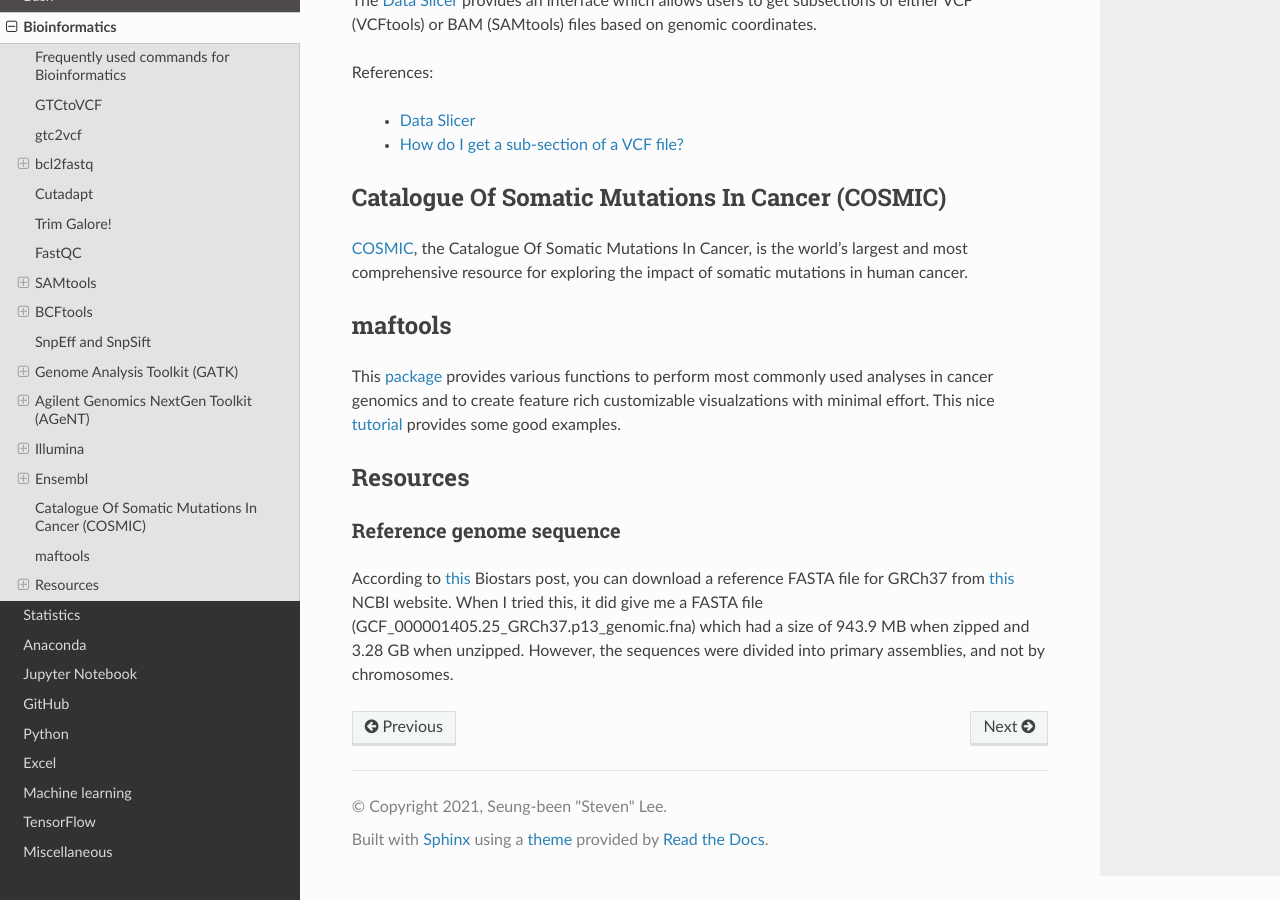
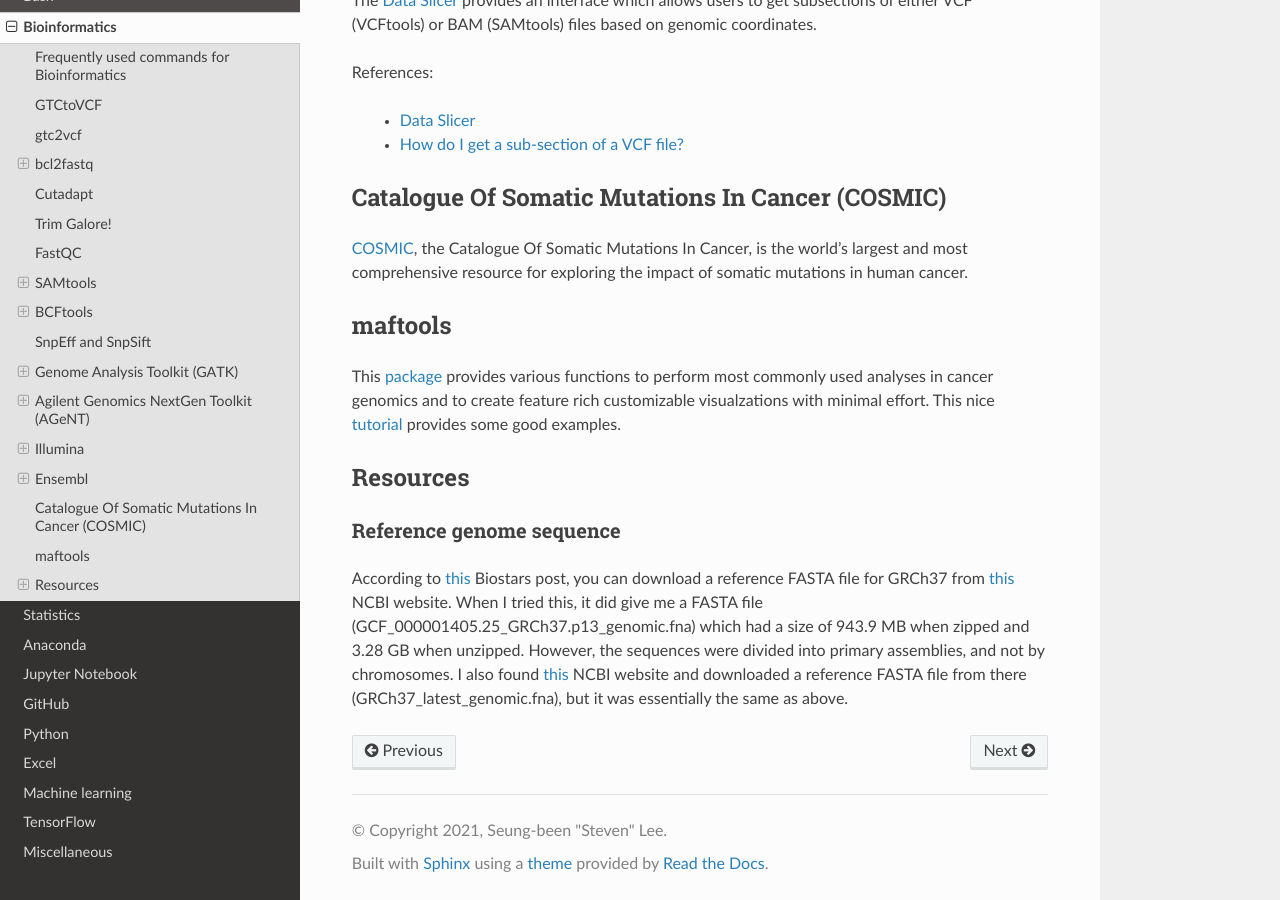
Before and after one commit to sbslee/notes, a Sphinx documentation site: the page built from docs/bioinformatics.rst, in a window 1280 px wide and 900 px high, scrolled down 11350 px. Built offline with Sphinx 7.4.7 and the Read the Docs theme 2.0.0, drawn with Linux system fonts in a browser that asks for light colours.

Commit message:
Update notes

```diff
--- a/docs/bioinformatics.rst
+++ b/docs/bioinformatics.rst
@@ -604,4 +604,4 @@
 Reference genome sequence
 -------------------------
 
-According to `this <https://www.biostars.org/p/338914/>`__ Biostars post, you can download a reference FASTA file for GRCh37 from `this <https://www.ncbi.nlm.nih.gov/assembly/GCF_000001405.25>`__ NCBI website. When I tried this, it did give me a FASTA file (GCF_000001405.25_GRCh37.p13_genomic.fna) which had a size of 943.9 MB when zipped and 3.28 GB when unzipped. However, the sequences were divided into primary assemblies, and not by chromosomes.
+According to `this <https://www.biostars.org/p/338914/>`__ Biostars post, you can download a reference FASTA file for GRCh37 from `this <https://www.ncbi.nlm.nih.gov/assembly/GCF_000001405.25>`__ NCBI website. When I tried this, it did give me a FASTA file (GCF_000001405.25_GRCh37.p13_genomic.fna) which had a size of 943.9 MB when zipped and 3.28 GB when unzipped. However, the sequences were divided into primary assemblies, and not by chromosomes. I also found `this <https://www.ncbi.nlm.nih.gov/genome/guide/human/>`__ NCBI website and downloaded a reference FASTA file from there (GRCh37_latest_genomic.fna), but it was essentially the same as above.
```
